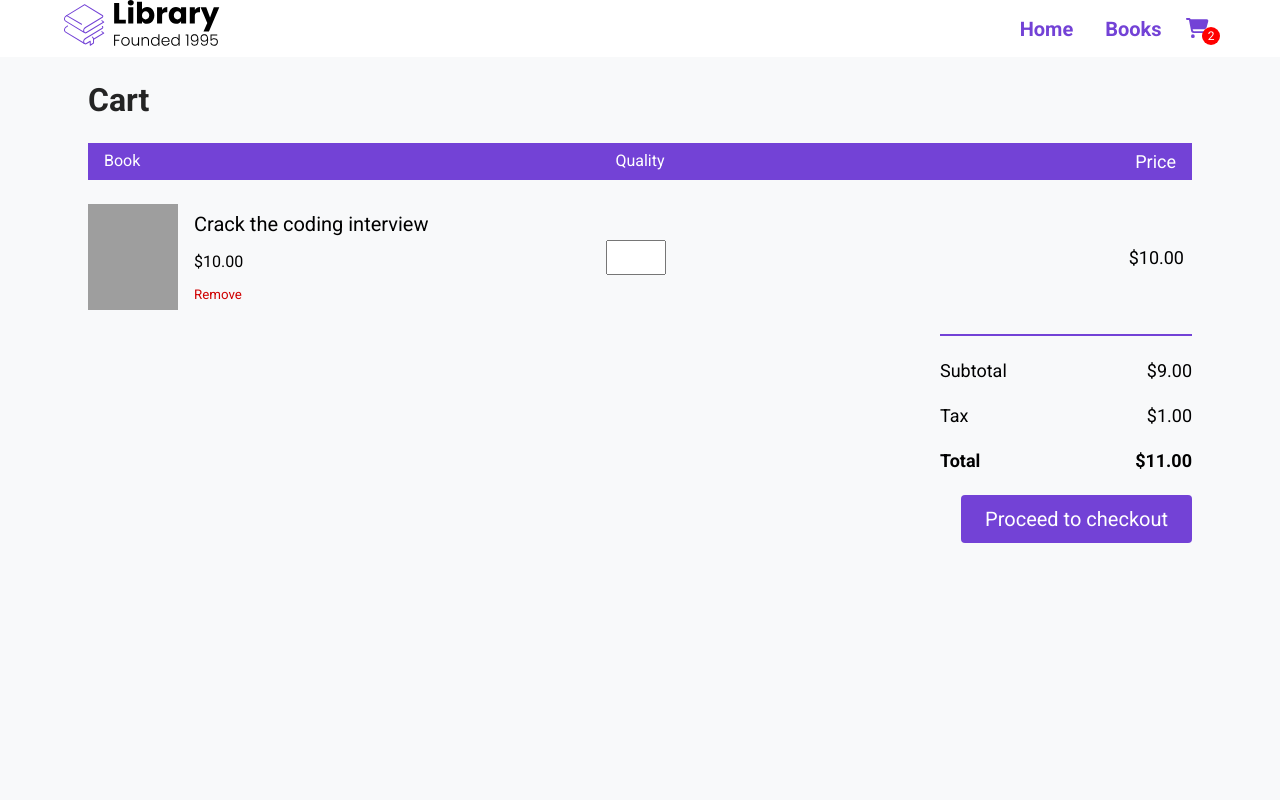
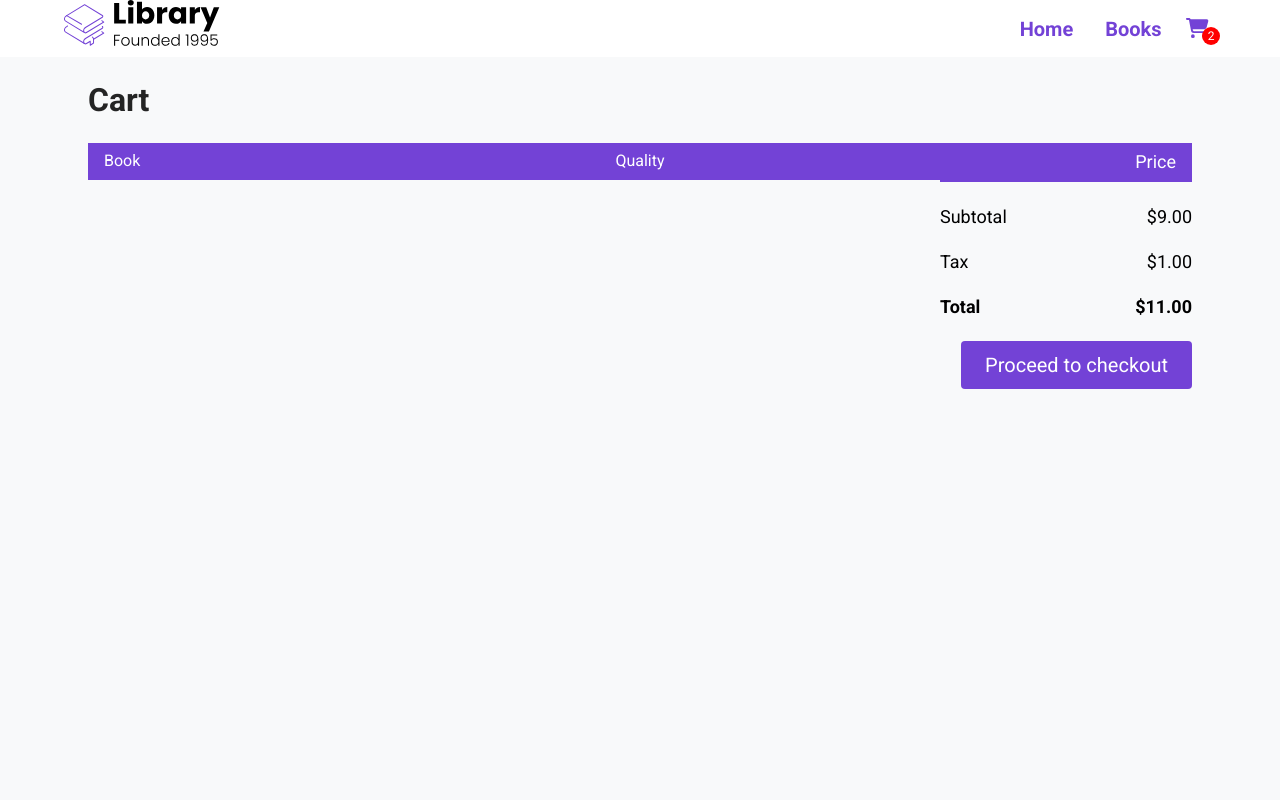
Before and after one commit to Peytonpendley/Library-react-tutorial, a React app: page /cart in a window 1280 px wide. Shown: the top 800 px of the page. Built offline with nearby package versions, Linux system fonts and the light colour scheme; grey boxes are pictures that could not be loaded.

Commit message:
update files

```diff
--- a/src/App.js
+++ b/src/App.js
@@ -27,8 +27,8 @@ function App() {
           <Routes>
             <Route path='/' element={<Home/>} />
             <Route path='/books' element={<Books books={books} />} />
-            <Route path="/books/:id" element={<BookInfo books={books} addToCart={addToCart} cart={cart}/>} />
-            <Route path='/cart' element={<Cart books={books} />} />
+            <Route path="/books/:id" element={<BookInfo books={books} addToCart={addToCart} cart={cart} />} />
+            <Route path='/cart' element={<Cart books={books} cart={cart} />} />
           </Routes>
           <Footer/>
       </div>
--- a/src/pages/Cart.jsx
+++ b/src/pages/Cart.jsx
@@ -1,6 +1,6 @@
 import React from 'react';
 
-const Cart = ({ books }) => {
+const Cart = ({ cart }) => {
     return(
         <div id="books__body">
             <main id="books__main">
@@ -16,6 +16,9 @@ const Cart = ({ books }) => {
                                 <span className="cart__total">Price</span>
                             </div>
                             <div className="cart__body">
+                                {
+                                    cart.map(book => {
+                                        return(
                                             <div className="cart__item">
                                                 <div className="cart__book">
                                                     <img src="https://covers.openlibrary.org/b/id/10958382-L.jpg"
@@ -41,6 +44,9 @@ const Cart = ({ books }) => {
                                                     $10.00
                                                 </div>
                                             </div>
+                                        )
+                                    })
+                                }
                             </div>
                         </div>
                         <div className="total">
```
Lines whose indentation alone changed are shown as unchanged.
